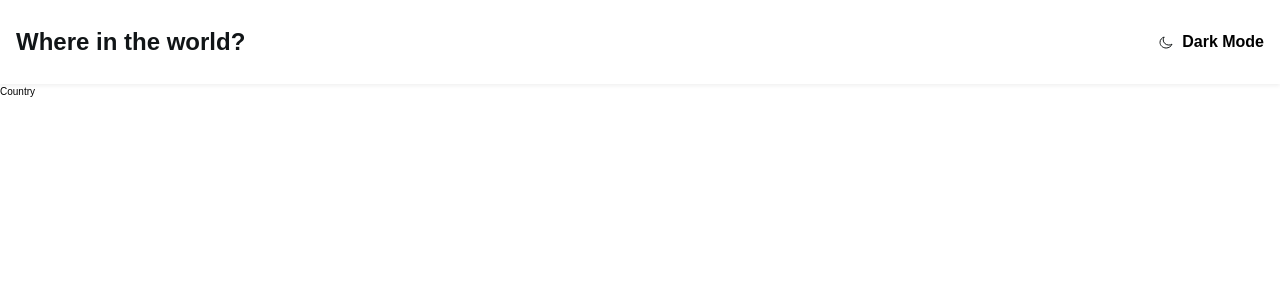
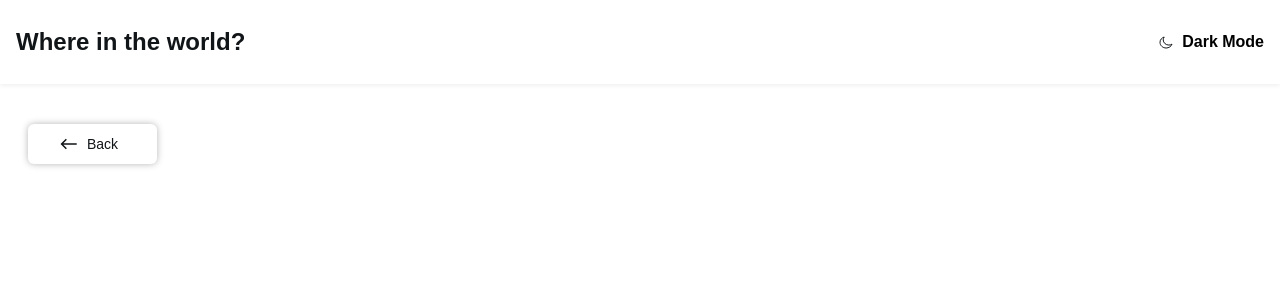
Before and after one commit to Bletfen/Rest-Countries-API, a React (Vite) app: page /1 in a window 1280 px wide. Shown: the top 300 px of the page. Built offline with nearby package versions, Linux system fonts and the light colour scheme.

Commit message:
second page, finished gohome func

```diff
--- a/src/components/SearchBar.tsx
+++ b/src/components/SearchBar.tsx
@@ -16,12 +16,13 @@ export default function SearchBar({
   return (
     <div
       className="px-[1.6rem] mt-[2.4rem] flex flex-col gap-[4rem]
-        "
+        text-[1.2rem] xl:text-[1.4rem]
+        font-[400] leading-[2rem]"
     >
       <div
         className="flex gap-[2.6rem]
         bg-white shadow-[0_2px_4px_0_rgba(0,0,0,0.06)]
-        py-[1.6rem] pl-[3.2rem] rounded-[0.5rem]"
+        py-[1.6rem] px-[3.2rem] rounded-[0.5rem]"
       >
         <svg
           width="16"
@@ -41,12 +42,13 @@ export default function SearchBar({
           type="text"
           placeholder="Search for a country…"
           value={searchInput}
+          className="text-[#c4c4c4] outline-none w-full"
           onChange={(e) => handleChange(e)}
         />
       </div>
-      <div>
+      <div className="text-[#111517] max-w-[20rem] relative">
         <div
-          className="flex max-w-[20rem]
+          className="flex
             justify-between bg-white shadow-[0_2px_4px_0_rgba(0,0,0,0.06)]
             py-[1.4rem] pl-[2.4rem] pr-[1.9rem]
             items-center rounded-[0.5rem] cursor-[pointer]"
@@ -69,11 +71,16 @@ export default function SearchBar({
           </svg>
         </div>
         {regions ? (
+          <div
+            className="py-[1.6rem] pl-[2.4rem]
+            bg-white shadow-[0_2px_4px_0_rgba(0,0,0,0.06)]
+            absolute w-[20rem] top-23 rounded-[0.5rem]"
+          >
             <ul>
               {regionsArray.map((region) => (
                 <li
                   key={region}
-                className="cursor-[pointer]"
+                  className="cursor-pointer leading-[1.6rem] mb-[0.8rem]"
                   onClick={() => {
                     setRegionSelector(region);
                     setRegions(false);
@@ -83,6 +90,7 @@ export default function SearchBar({
                 </li>
               ))}
             </ul>
+          </div>
         ) : null}
       </div>
     </div>
--- a/src/pages/Countries.tsx
+++ b/src/pages/Countries.tsx
@@ -2,6 +2,7 @@ import axios from "axios";
 import { useEffect, useState } from "react";
 import type { TCountry } from "../../type";
 import SearchBar from "../components/SearchBar";
+import { Link } from "react-router";
 export default function Country() {
   const [countries, setCoutries] = useState<TCountry[]>([]);
   const [regionSelector, setRegionSelector] = useState<string>("");
@@ -35,30 +36,50 @@ export default function Country() {
       />
       <div className="px-[5.5rem]">
         {filteredCoutries.map((country) => (
-          <div
-            className="mt-[3.2rem]
+          <Link
+            to={country.name}
+            className="block mt-[3.2rem]
             bg-white shadow-[0_7px_2px_0_rgba(0,0,0,0.03)]
             rounded-[0.5rem]"
           >
             <div>
-              <img src={country.flags.svg} alt="country-img" />
+              <img
+                src={country.flags.svg}
+                alt="country-img"
+                className="rounded-t-[0.5rem]"
+              />
               <div
                 className="mt-[2.4rem] pl-[2.4rem]
-                pb-[4.6rem]"
+                pb-[4.6rem] text-[#111517]"
               >
-                <h1>{country.name}</h1>
+                <h1
+                  className="text-[1.8rem] font-[800] leading-[2.6rem]
+                  mb-[1.6rem]"
+                >
+                  {country.name}
+                </h1>
+                <div
+                  className="text-[1.4rem] font-[600] leading-[1.6rem]
+                  flex flex-col gap-[0.8rem]"
+                >
                   <p>
-                  Population:<span> {country.population}</span>
+                    Population:
+                    <span className="font-[300]">
+                      {" "}
+                      {country.population.toLocaleString()}
+                    </span>
                   </p>
                   <p>
-                  Region:<span> {country.region}</span>
+                    Region:<span className="font-[300]"> {country.region}</span>
                   </p>
                   <p>
-                  Capital:<span> {country.capital}</span>
+                    Capital:
+                    <span className="font-[300]"> {country.capital}</span>
                   </p>
                 </div>
               </div>
             </div>
+          </Link>
         ))}
       </div>
     </div>
--- a/src/pages/Country.tsx
+++ b/src/pages/Country.tsx
@@ -1,5 +1,43 @@
-import React from "react";
-
+import { useNavigate } from "react-router";
 export default function Country() {
-  return <div>Country</div>;
+  const navigate = useNavigate();
+  const goHome = () => {
+    navigate("/");
+  };
+  return (
+    <div className="px-[2.8rem] mt-[4rem]">
+      <button
+        className="flex items-center gap-[0.8rem]
+        xl:gap-[1rem]
+        bg-white shadow-[0_0px_7px_0_rgba(0,0,0,0.29)]
+        pl-[2.4rem] pr-[2.3rem] py-[0.6rem]
+        xl:pl-[3.2rem] pr-[3.9rem] py-[1rem]
+        rounded-[0.6rem]
+        cursor-pointer"
+        onClick={goHome}
+      >
+        <svg
+          width="17"
+          height="12"
+          viewBox="0 0 17 12"
+          fill="none"
+          xmlns="http://www.w3.org/2000/svg"
+        >
+          <path
+            fillRule="evenodd"
+            clipRule="evenodd"
+            d="M5.81802 0.696699L6.87868 1.75736L3.3785 5.25754H16.7428L16.7428 6.74246H3.3785L6.87868 10.2426L5.81802 11.3033L0.514719 6L5.81802 0.696699Z"
+            fill="#111517"
+          />
+        </svg>
+        <span
+          className="
+          text-[#111517] text-[1.4rem]
+          font-[300] leading-[2rem]"
+        >
+          Back
+        </span>
+      </button>
+    </div>
+  );
 }
```
Lines whose indentation alone changed are shown as unchanged.
